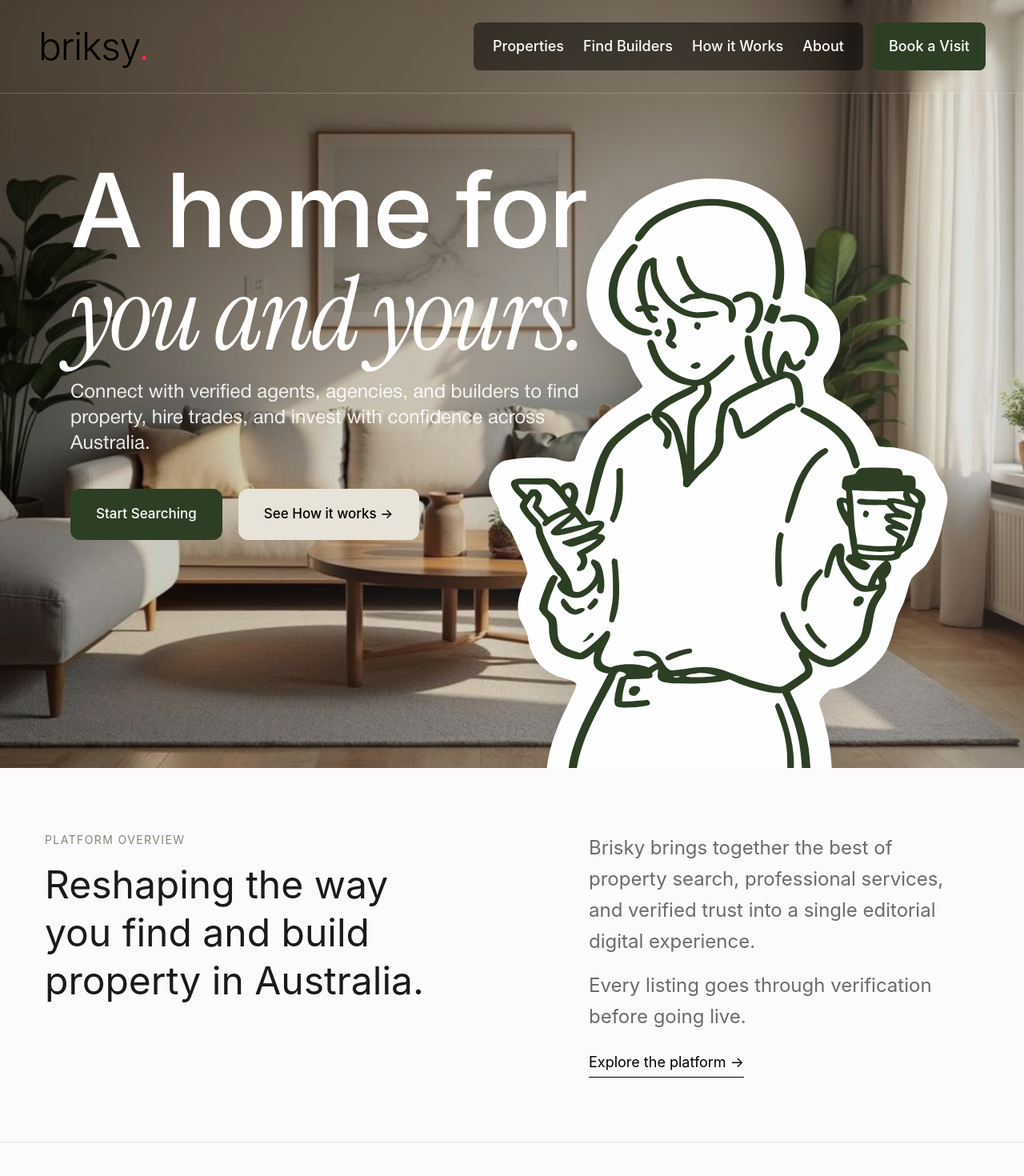
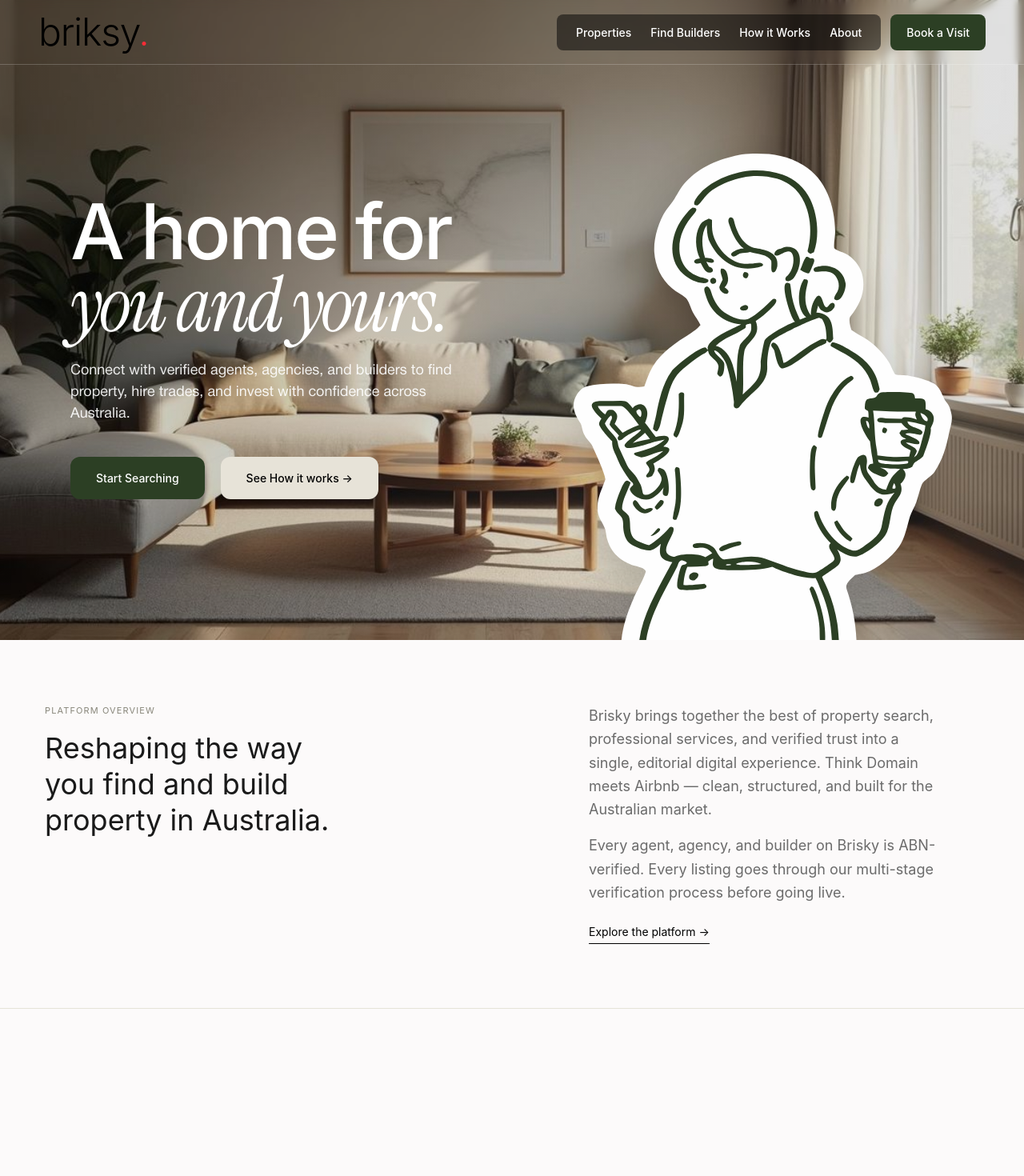
Before and after one commit to Briksy-Development-Team/Briksy_website, a React (Vite) app: page / in a window 1280 px wide. Shown: the top 1470 px of the page at 80% size. Built offline with nearby package versions, Linux system fonts and the light colour scheme; no server answers.

Commit message:
css improvement

```diff
--- a/src/home_UnderMaintainance/about/About.tsx
+++ b/src/home_UnderMaintainance/about/About.tsx
@@ -1,4 +1,4 @@
-import  { useRef } from "react";
+import { useRef } from "react";
 import gsap from "gsap";
 import { ScrollTrigger } from "gsap/ScrollTrigger";
 import { useGSAP } from "@gsap/react";
@@ -90,26 +90,28 @@ const About = () => {
     <section ref={sectionRef} className="w-full bg-[#fcfafa] space-y-24">
       <div className="flex w-full border-b  border-[#E5E3D8] py-20">
         <div className="w-1/2 px-14">
-          <p className="text-sm tracking-widest uppercase mb-4 text-[#88867A]">
+          <p className="text-[0.6875rem] tracking-widest uppercase mb-4 text-[#88867A]">
             Platform Overview
           </p>
-          <h2 className="text-[3rem] leading-tight text-[#1A1A1A]">
+          <h2 className="text-[2.25rem] leading-tight text-[#1A1A1A]">
             Reshaping the way <br />
             you find and build <br />
             property in Australia.
           </h2>
         </div>
         <div className="w-1/2 px-24 flex flex-col gap-4 justify-center">
-          <p className="text-[1.5rem] text-[#6B6B6B] leading-relaxed">
-            Brisky brings together the best of property search, professional
-            services, and verified trust into a single editorial digital
-            experience.
+          <p className="text-[1.125rem] text-[#6B6B6B] leading-relaxed">
+            Brisky brings together the best of property search, professional services, and verified
+            trust into a single, editorial digital experience. Think Domain meets Airbnb — clean,
+            structured,
+            and built for the Australian market.
           </p>
-          <p className="text-[1.5rem] text-[#6B6B6B] leading-relaxed">
-            Every listing goes through verification before going live.
-          </p>
+          <p className="text-[1.125rem] text-[#6B6B6B] leading-relaxed">
+            Every agent, agency, and builder on Brisky is ABN-verified. Every listing goes through
+            our multi-stage
+            verification process before going live.          </p>
           <div className="mt-2 w-fit cursor-pointer">
-            <p className="text-lg border-b border-black pb-1">
+            <p className="text-[0.875rem] border-b border-black pb-1">
               Explore the platform →
             </p>
           </div>
@@ -120,7 +122,7 @@ const About = () => {
         className=" relative w-full min-h-screen flex justify-center items-center px-["
       >
         <div className=" absolute left-[5%] top-[15%] z-10 max-w-[28rem] ">
-          <h2 className="text-[3rem] leading-[3rem] text-[#24391F]">
+          <h2 className="text-[2.25rem] leading-[3rem] text-[#24391F]">
             How much could you grow if nothing was wasted?
           </h2>
         </div>
@@ -134,10 +136,10 @@ const About = () => {
         </div>
 
         <div
-          className=" absolute right-[5%] bottom-[5%] z-10 max-w-[24rem]
+          className=" absolute right-[5%] bottom-[5%] z-10 max-w-[22rem]
     "
         >
-          <h3 className="text-[2.5rem] leading-[3rem] text-[#24391F]">
+          <h3 className="text-[2.25rem] leading-[2rem] text-[#24391F]">
             We found a better way
           </h3>
 
@@ -159,11 +161,11 @@ const About = () => {
           </div>
 
           <div className="space-y-3 w-[95%] ">
-            <h3 className=" font-medium text-[#1e1e1e]">
+            <h3 className=" text-[1.125rem] font-medium text-[#1e1e1e]">
               Verified to your needs
             </h3>
 
-            <p className=" text-[#6B6B6B]">
+            <p className="text-[1.125rem] text-[#6B6B6B]">
               Our ABN-anchored verification system lets you connect with only
               legitimate agents, agencies, and builders no guesswork, no fake
               listings.
@@ -177,11 +179,11 @@ const About = () => {
           </div>
 
           <div className="space-y-3 w-[95%]">
-            <h3 className="   font-medium text-[#1e1e1e]">
+            <h3 className=" text-[1.125rem]  font-medium text-[#1e1e1e]">
               Efficiently connected
             </h3>
 
-            <p className="text-[#6B6B6B]">
+            <p className=" text-[1.125rem] text-[#6B6B6B]">
               Our AI-guided interface cuts through the noise. Describe what you
               need a landscaper in Sydney, a 3-bed in Richmond and we do the
               rest.
@@ -199,11 +201,11 @@ const About = () => {
           </div>
 
           <div className="space-y-3 w-[95%]">
-            <h3 className="  font-medium text-[#1e1e1e]">
+            <h3 className=" text-[1.125rem]  font-medium text-[#1e1e1e]">
               Transparently priced
             </h3>
 
-            <p className="  text-[#6B6B6B]">
+            <p className=" text-[1.125rem]  text-[#6B6B6B]">
               Subscription plans from Bronze to Gold with guaranteed seat
               limits, billing managed through Stripe, and no hidden upgrade
               surprises.
--- a/src/home_UnderMaintainance/contact/Contact.tsx
+++ b/src/home_UnderMaintainance/contact/Contact.tsx
@@ -2,12 +2,12 @@
 
 const Contact = () => {
     return (
-        <div className="w-full bg-[#24391F]  px-[5%] py-[8rem]">
+        <div className="w-full bg-[#2C3F24]  px-[5%] py-[8rem]">
 
             <div className="flex flex-col lg:flex-row justify-between items-center ">
 
                 <div className="lg:w-[40%]">
-                    <h2 className="text-white text-[3rem] leading-tight font-normal">
+                    <h2 className="text-white text-[2.25rem] leading-tight font-normal">
                         Schedule a free
                         <br />
                         consultation to
@@ -17,7 +17,7 @@ const Contact = () => {
                 </div>
 
                 <div className="lg:w-[42%] flex flex-col justify-center">
-                    <p className="text-white/75 text-[1.5rem] ">
+                    <p className="text-white/75 text-[1.125rem] ">
                         Whether you're a property seeker, agency owner, or verified
                         builder Brisky has a plan built for your workflow. Start with a
                         free walkthrough of the platform.
--- a/src/home_UnderMaintainance/hero/Hero.tsx
+++ b/src/home_UnderMaintainance/hero/Hero.tsx
@@ -4,7 +4,7 @@ import Human from "../../assest/hero/human.svg"
 
 const Hero = () => {
     return (
-        <section className="relative w-full min-h-screen h-[120vh] overflow-hidden">
+        <section className="relative w-full h-screen  overflow-hidden">
 
             {/* Background */}
             <img src={HeroBG} alt="hero" className="absolute inset-0 w-full h-full object-cover" />
@@ -16,41 +16,39 @@ const Hero = () => {
                 <div className=" mx-8">
 
                     <div className="flex flex-col">
-                        <h1 className="text-white font-inter font-medium text-9xl leading-[0.9] tracking-[-3px]">
+                        <h1 className="text-white font-inter font-medium text-[6rem] leading-[0.7] tracking-[-3px]">
                             A home for
                         </h1>
-                        <h2 className="text-white font-instrument italic text-9xl font-medium  mt-4 leading-[0.9] tracking-[-3px] ">
+                        <h2 className="text-white font-instrument italic text-[6rem] font-medium  mt-4 leading-[0.9] tracking-[-3px] ">
                             you and yours.
                         </h2>
                     </div>
 
-                    <p className="mt-6 max-w-[690px] text-2xl  text-white/90 font-helvetica font-normal">
+                    <p className="mt-6 w-[50%] text-[1.125rem]  text-white/90 font-helvetica font-normal">
                         Connect with verified agents, agencies, and builders to find
                         property, hire trades, and invest with confidence across Australia.
                     </p>
 
                     {/* Buttons */}
                     <div className="flex items-center gap-5 mt-10">
-                        <button className="h-[64px] px-8 rounded-xl bg-[#2C3F24] text-white text-[17px] font-medium cursor-pointer transition-all duration-300 hover:scale-[1.03]">
+                        <button className="py-4 px-8 rounded-xl bg-[#2C3F24] text-white text-[0.875rem] font-medium cursor-pointer transition-all duration-300 hover:scale-[1.03]">
                             Start Searching
                         </button>
-                        <button className="h-[64px] px-8 rounded-xl bg-[#E7E3D8] text-black text-[17px] font-medium cursor-pointer transition-all duration-300 hover:scale-[1.03]">
+                        <button className="py-4 px-8 rounded-xl bg-[#E7E3D8] text-black text-[0.875rem] font-medium cursor-pointer transition-all duration-300 hover:scale-[1.03]">
                             See How it works →
                         </button>
                     </div>
 
                 </div>
 
-                {/* Right Illustration */}
 
 
             </div>
-            {/* Right Illustration */}
             <div className="absolute bottom-0 right-[5%] z-20">
                 <img
                     src={Human}
                     alt="human"
-                    className=" w-[40rem] object-contain drop-shadow-2xl
+                    className=" w-[33rem] object-contain drop-shadow-2xl
         "
                 />
             </div>
--- a/src/navbar/Navbar.tsx
+++ b/src/navbar/Navbar.tsx
@@ -36,16 +36,16 @@ const Navbar = () => {
                 className="
                     flex items-center justify-between
                     border-b border-white/20
-                    py-7  px-12
+                    py-4  px-12
                 "
             >
 
                 <Link
                     to="/"
                     className="
-                        text-black text-5xl
+                         text-5xl
                         font-light tracking-tight
-                        no-underline
+                        no-underline mix-blend-difference
                     "
                 >
                     briksy<span className="text-red-500 ">.</span>
@@ -56,7 +56,7 @@ const Navbar = () => {
                     <div
                         className="
                             flex items-center gap-6
-                            px-6 py-4
+                            px-6 py-3
                             rounded-lg
                             bg-black/50
                             backdrop-blur-lg
@@ -70,7 +70,7 @@ const Navbar = () => {
                                     key={item.label}
                                     to={item.path}
                                     className={`
-                                        text-lg no-underline font-medium
+                                        text-[0.875rem] no-underline font-medium
                                         transition-all duration-300
                                         hover:text-white
                                         ${isActive
@@ -90,10 +90,10 @@ const Navbar = () => {
                     <Link
                         to="/login"
                         className="
-                            px-5 py-4
+                            px-5 py-3
                             rounded-lg
                             bg-[#2C3F24]
-                            text-white text-lg  font-medium
+                            text-white text-[0.875rem]  font-medium
                             no-underline
                             transition-all duration-300
                         "
```
Also changed, not shown: src/home_UnderMaintainance/community/Community.tsx (+12 -12 lines), src/home_UnderMaintainance/footer/Footer.tsx (+9 -9 lines), src/home_UnderMaintainance/process/Process.tsx (+11 -19 lines), src/home_UnderMaintainance/review/Review.tsx (+15 -15 lines).
